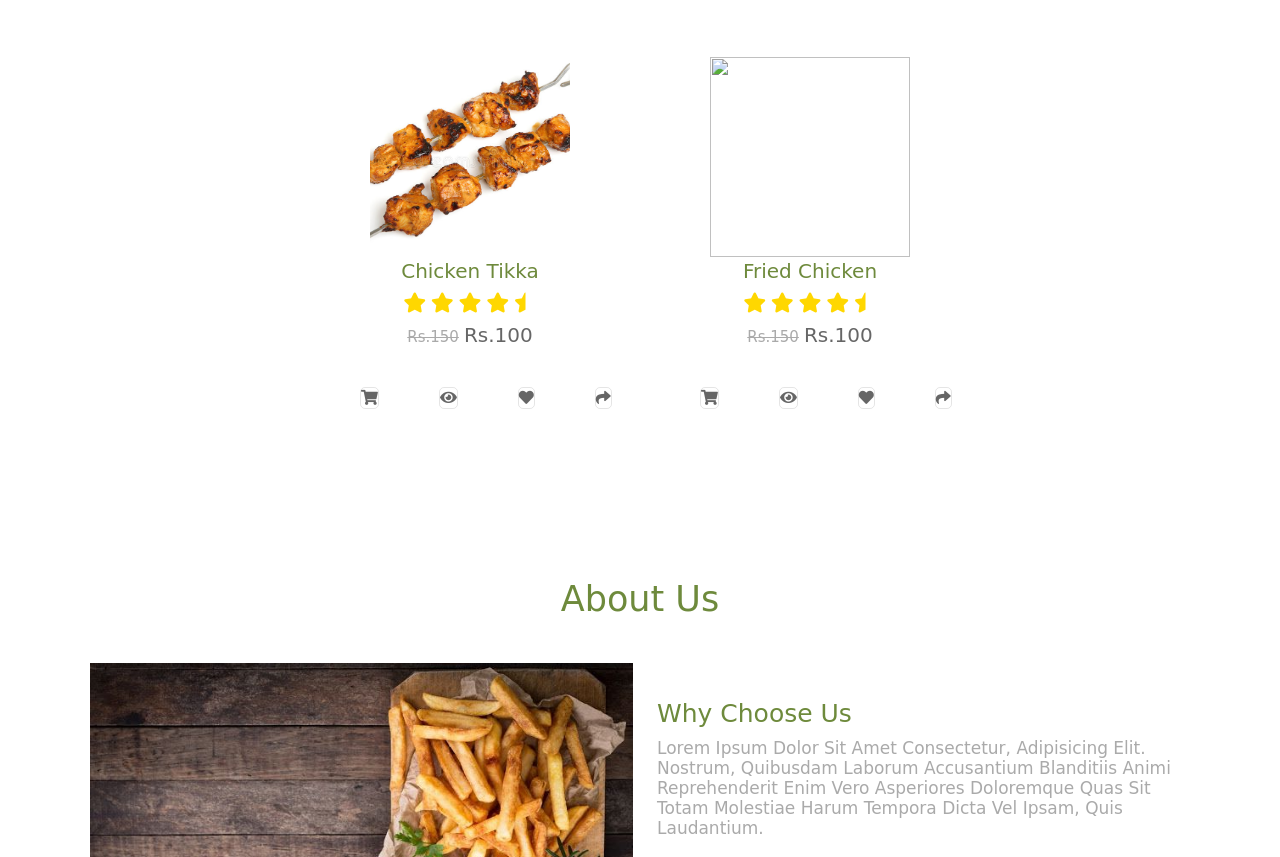
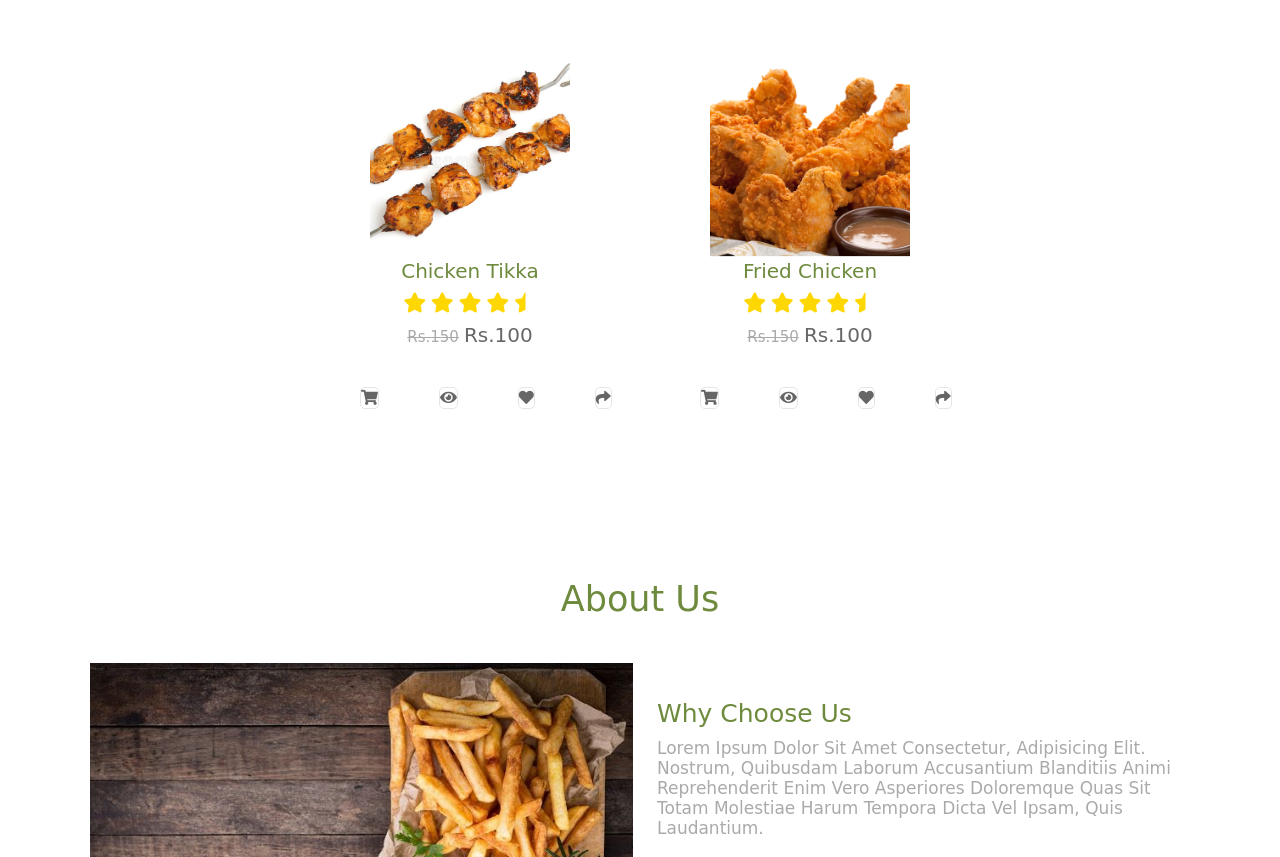
Before and after one commit to Rinti20/Roy-s_kitchen, a plain HTML site: page index.html in a window 1280 px wide. Shown: the part 1375-2232 px from the top of the page. Drawn offline with nearby package versions, Linux system fonts and the light colour scheme.

Commit message:
Update index.html

```diff
--- a/index.html
+++ b/index.html
@@ -133,7 +133,7 @@
 
             <div class="box">
 
-                <img src="/img/foods2.png" alt="">
+                <img src="/img/friedc.png" alt="">
                 <h3>Fried Chicken</h3>
                 <div class="stars">
                     <i class="fas fa-star"></i>
```
